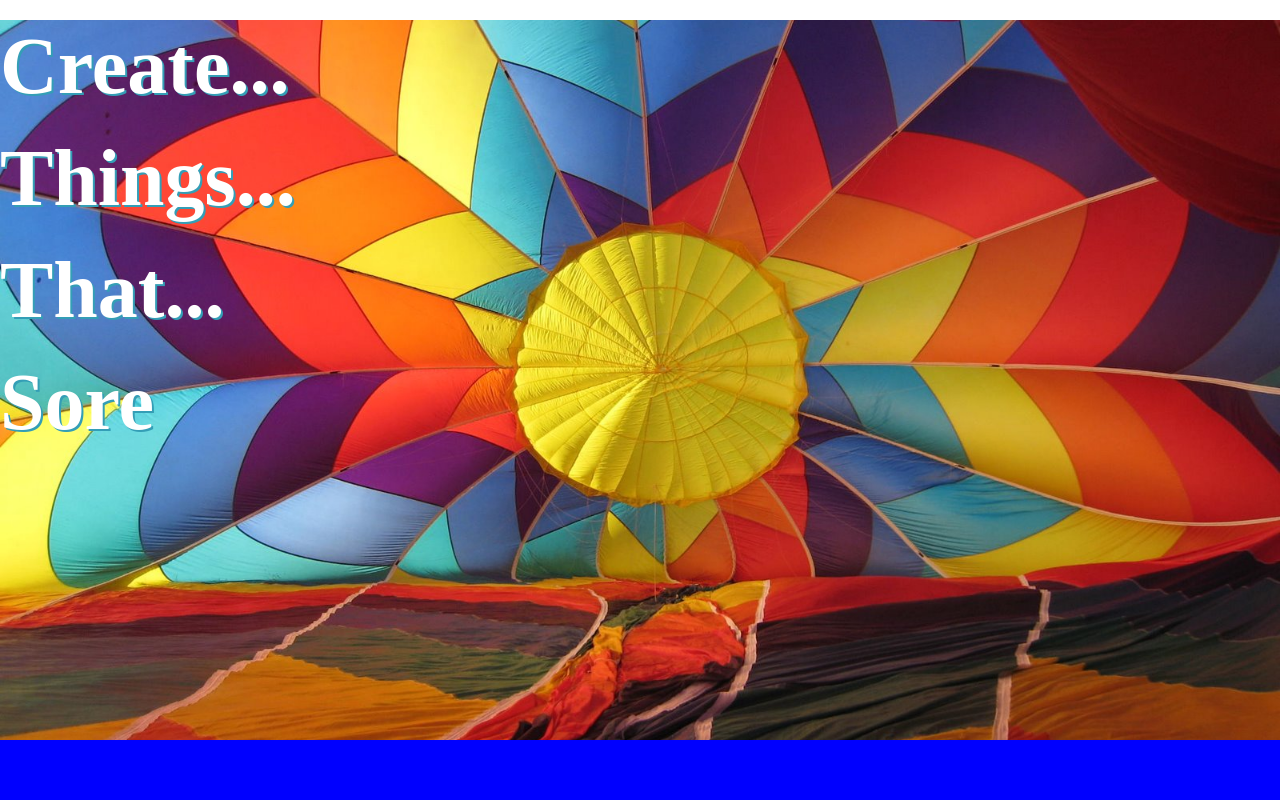
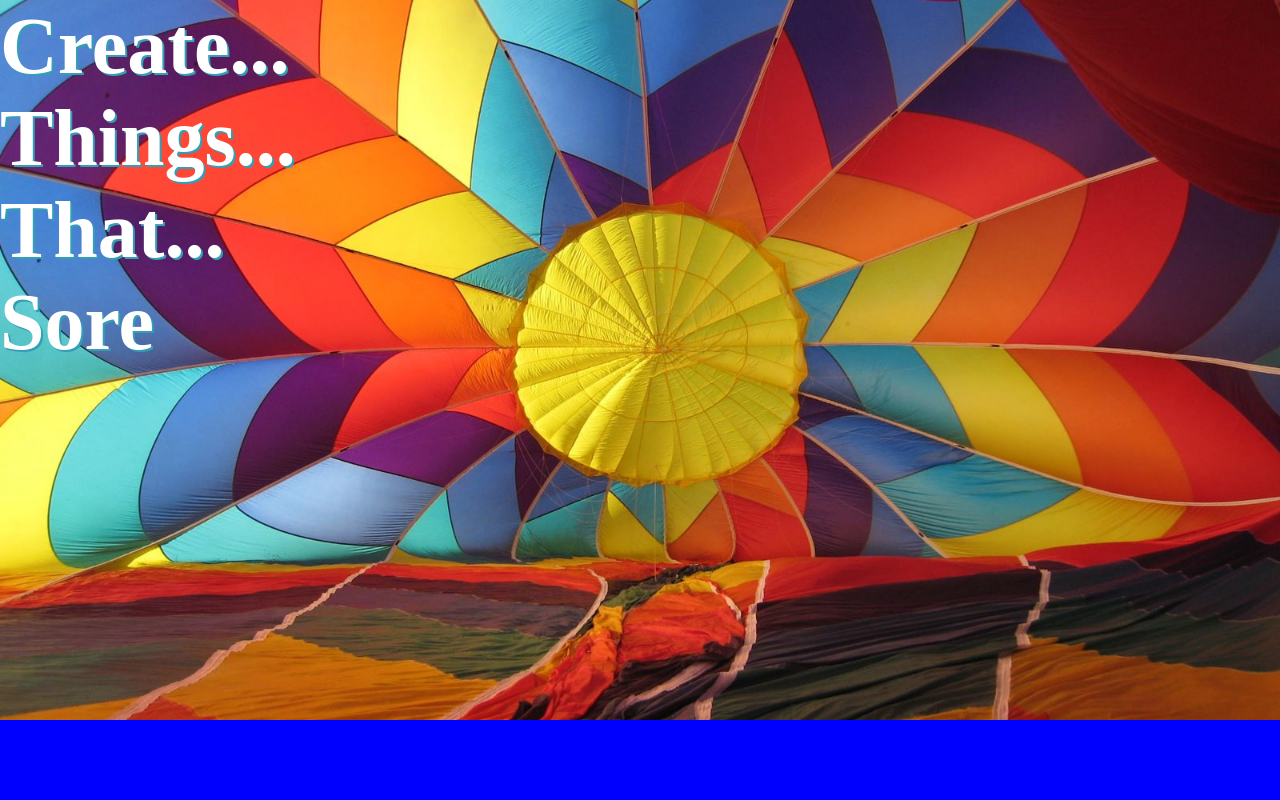
Before and after one commit to rimmesbe/site_revamp, a plain HTML site: page index.html in a window 1280 px wide. Shown: the top 800 px of the page. Drawn offline with Linux system fonts and the light colour scheme.

Commit message:
added border-box sizing to CSS

```diff
--- a/resources/stylesheets/style.css
+++ b/resources/stylesheets/style.css
@@ -1,4 +1,12 @@
 /* site stylesheet */
+html {
+  box-sizing: border-box;
+}
+
+*, *:before, *:after {
+  box-sizing: inherit;
+}
+
 body {
   height: 2000px;
 }
@@ -16,7 +24,6 @@ h1 {
 .banner-header {
   font-size: 5rem;
   color: white;
-  margin-top: 20px;
   text-shadow: 2px 2px #349EB6;
 }
 
```
